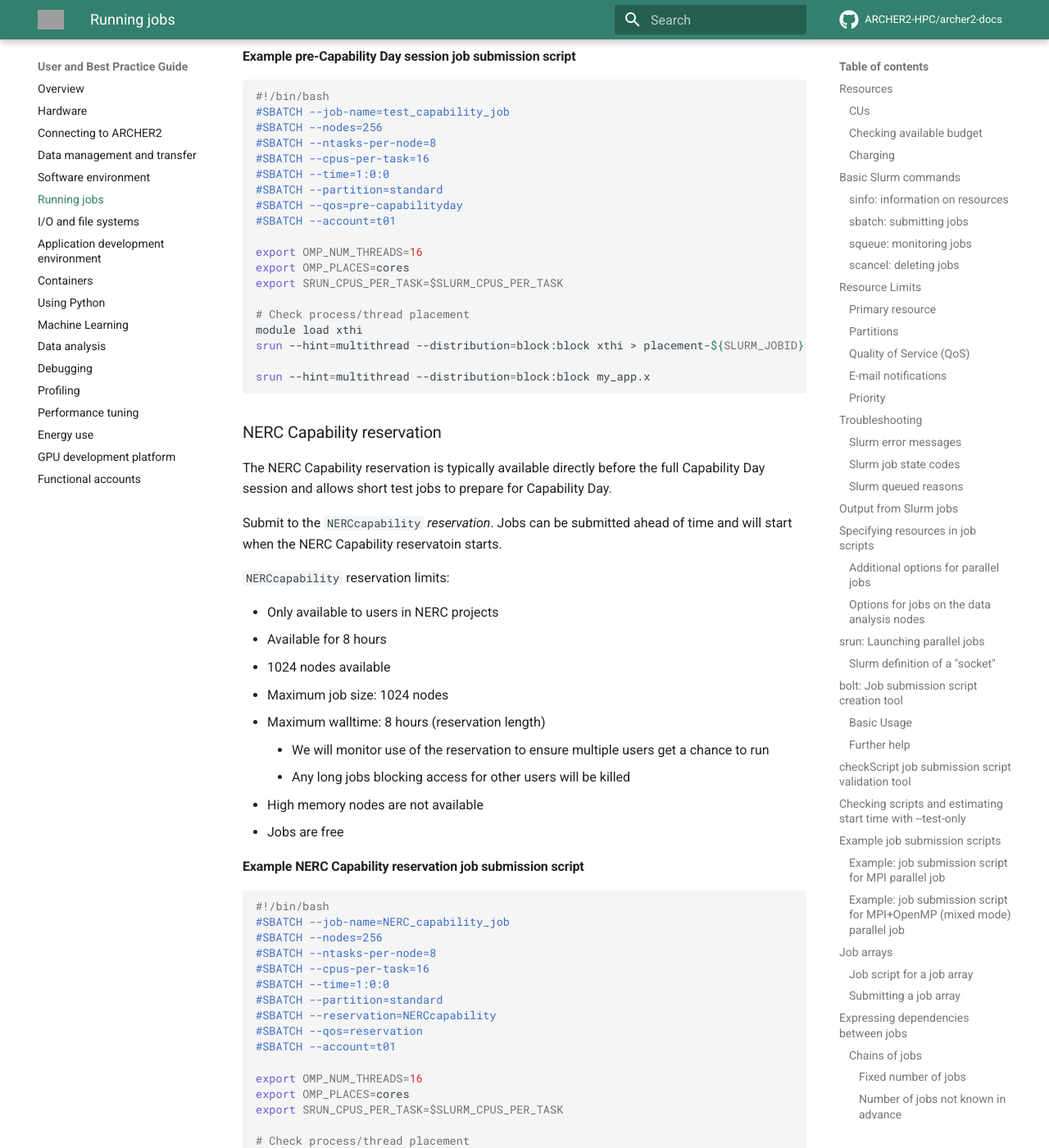
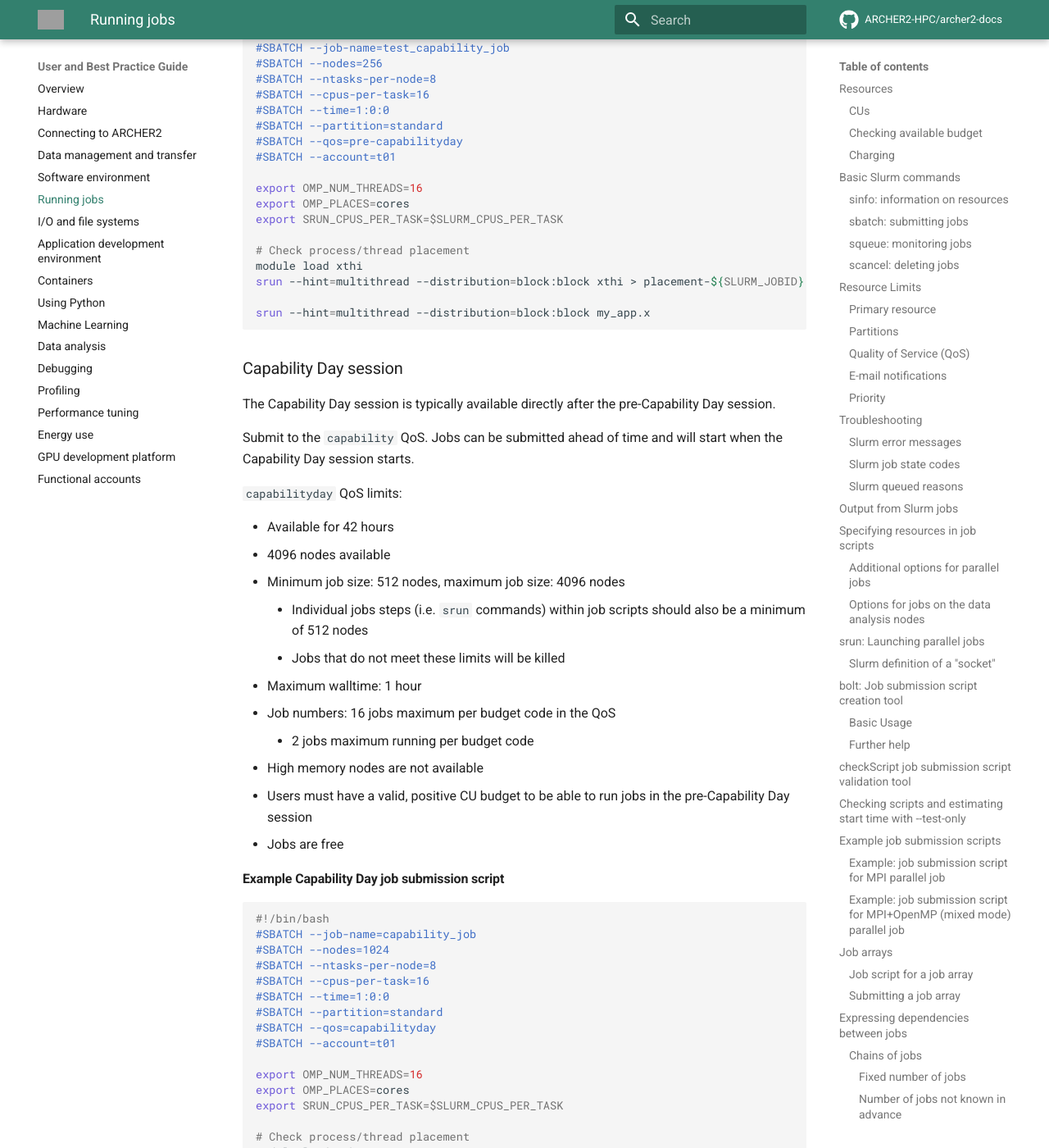
Before and after one commit to ARCHER2-HPC/archer2-docs, an MkDocs documentation site: the page built from docs/user-guide/scheduler.md, in a window 1280 px wide and 1400 px high, scrolled down 51315 px. Shown: the whole window at 82% size. Built offline with MkDocs 1.6.1 and Material for MkDocs 9.7.7, drawn with Linux system fonts in a browser that asks for light colours; comment, search, counter and statistics services are not loaded; some of the changed text lies outside the part shown; grey boxes are pictures that could not be loaded.

Commit message:
Comment out NERC reservation for now

````diff
--- a/docs/user-guide/scheduler.md
+++ b/docs/user-guide/scheduler.md
@@ -2289,8 +2289,9 @@
     The next Capability Days session will be from Tue 24 Sep 2024 to Thu 26 Sep 2024.
 
     - `pre-capabilityday` QoS: 0800-2000, Tue 24 Sep 2024
-    - `NERCcapability` reservation: 0800-1600, Tue 24 Sep 2024
     - `capabilityday` QoS: 2000 Tue 24 Sep - 1400 Thu 26 Sep 2024
+
+<!--    - `NERCcapability` reservation: 0800-1600, Tue 24 Sep 2024 -->
 
 ARCHER2 Capability Days are a mechanism to allow users to run large scale (512 node or more) tests
 on the system free of charge. The motivations behind Capability Days are:
@@ -2302,10 +2303,10 @@
 To enable this, a period will be made available regularly where users can run jobs at large scale free of
 charge.
 
-Capability Days are made up of three parts:
+Capability Days are made up of different parts:
 
 - pre-Capability Day session (`pre-capabilityday` QoS) to allow users to test scaling and job setup ahead of full Capability Day
-- NERC Capability reservation (`NERCcapability` reservation) to allow NERC users to test at large scale
+<!-- - NERC Capability reservation (`NERCcapability` reservation) to allow NERC users to test at large scale -->
 - Capability Day session (`capabilityday` QoS)
 
 !!! tip
@@ -2357,6 +2358,8 @@
 srun --hint=multithread --distribution=block:block my_app.x
 ```
 
+<!--
+
 ### NERC Capability reservation
 
 The NERC Capability reservation is typically available directly before the full Capability Day session and allows
@@ -2377,6 +2380,7 @@
 - High memory nodes are not available
 - Jobs are free
 
+<!--
 #### Example NERC Capability reservation job submission script
 
 ```slurm
@@ -2401,6 +2405,7 @@
 
 srun --hint=multithread --distribution=block:block my_app.x
 ```
+-->
 
 ### Capability Day session
 
````
